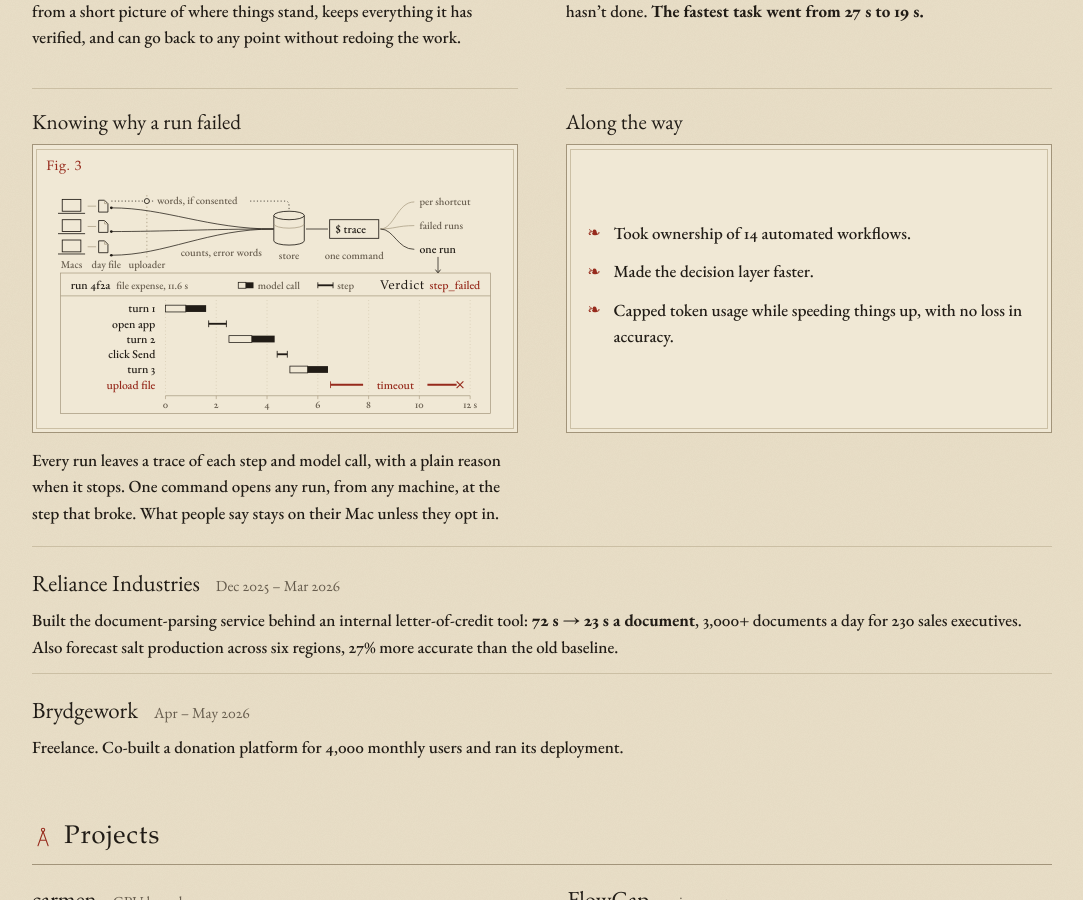
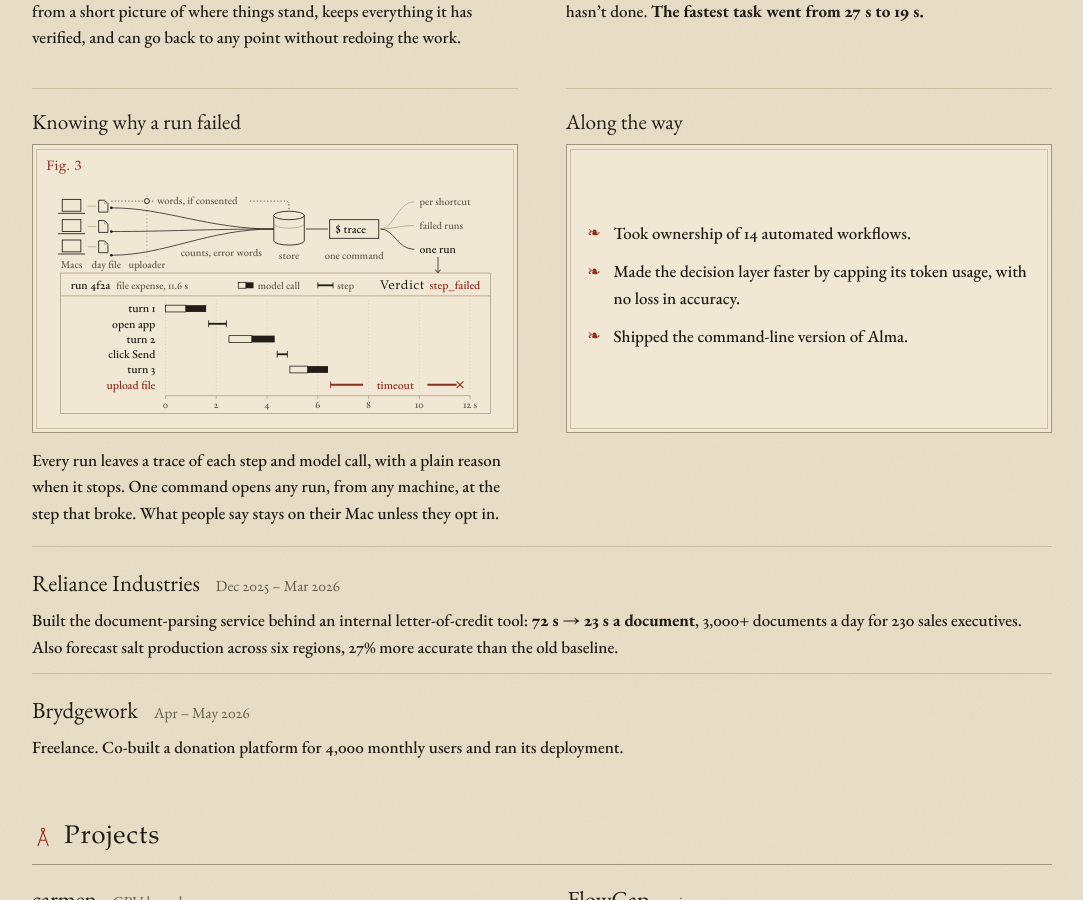
Before and after one commit to utsav1033/utsav1033.github.io, a Jekyll site: the page built from index.html, in a window 1280 px wide and 900 px high, scrolled down 972 px. Shown: the whole window, without its empty margins (98-1181 px from the left). Built offline with Jekyll 4.4.1, drawn with Linux system fonts in a browser that asks for light colours; some web fonts are replaced.

Commit message:
Reword the Alma wins, add the CLI
Co-Authored-By: Claude Opus 5.5 <noreply@anthropic.com>
Claude-Session: https://claude.ai/code/session_015cVeRoevk6qm372wxHdwQR

```diff
--- a/_data/work.yml
+++ b/_data/work.yml
@@ -36,8 +36,8 @@
     - name: Along the way
       points:
         - Took ownership of 14 automated workflows.
-        - Made the decision layer faster.
-        - Capped token usage while speeding things up, with no loss in accuracy.
+        - Made the decision layer faster by capping its token usage, with no loss in accuracy.
+        - Shipped the command-line version of Alma.
 
 - org: Reliance Industries
   when: Dec 2025 – Mar 2026
```
